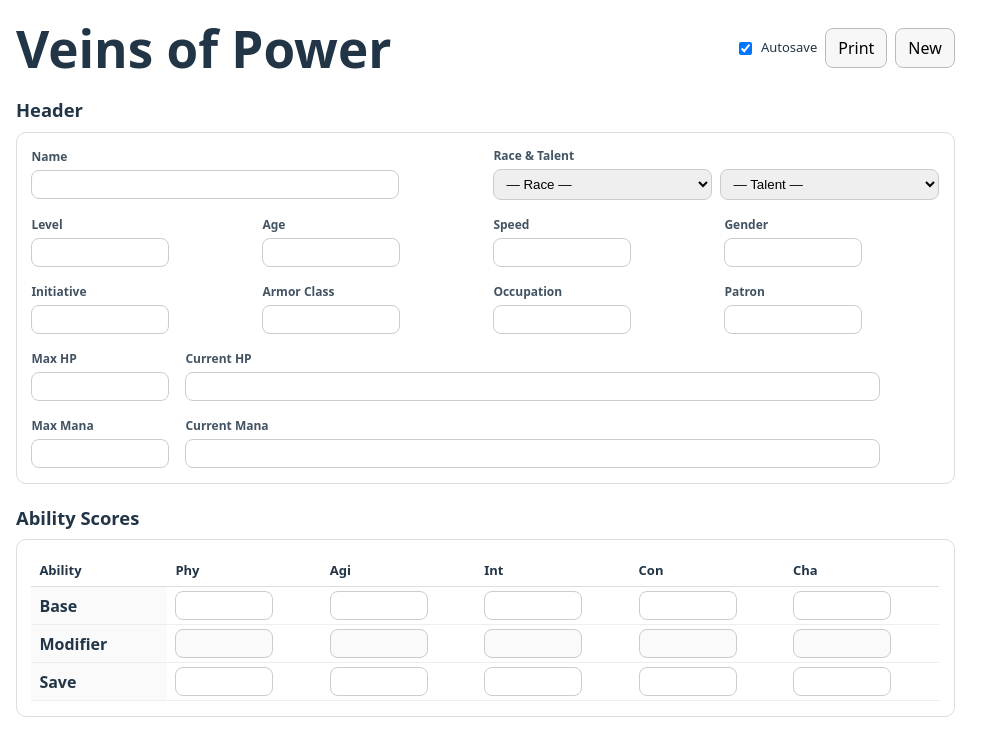
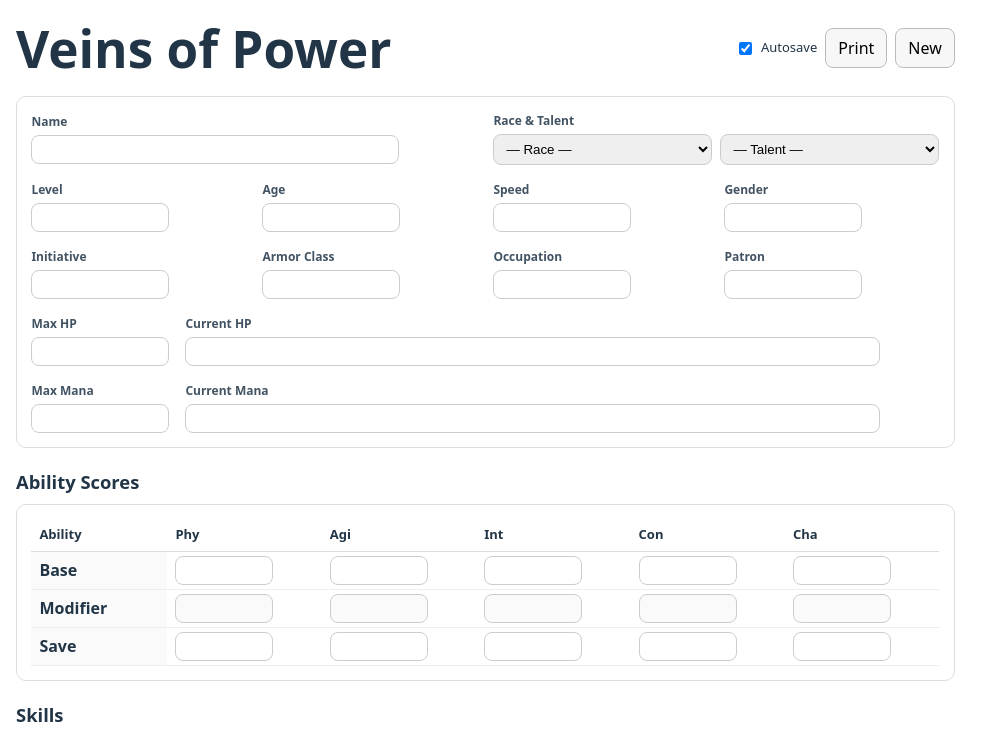
Before and after one commit to vegardmj/veins-of-power-app, a React (Vite) app: page / in a window 1280 px wide. Shown: the top 736 px of the page, without its empty margins (0-1002 px from the left). Built offline with nearby package versions, Linux system fonts and the light colour scheme.

Commit message:
Update App.tsx

```diff
--- a/src/App.tsx
+++ b/src/App.tsx
@@ -165,7 +165,7 @@ export default function App() {
       </header>
 
       {/* Header block */}
-      <Section title="Header">
+      <Section>
         <HeaderSection
           ch={ch}
           raceNames={raceNames}
```
